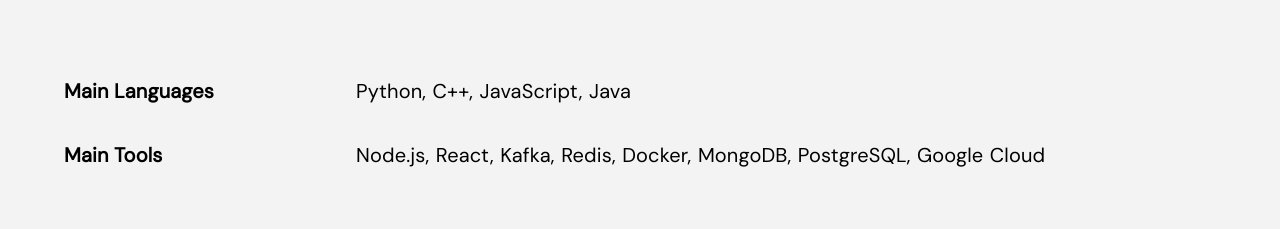
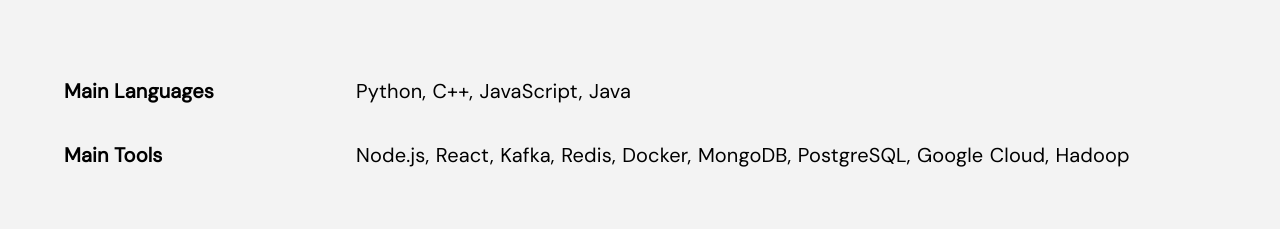
Before and after one commit to CookieHoodie/cookiehoodie.github.io, a React (Create React App) app: page / in a window 1280 px wide. Shown: the part 1040-1269 px from the top of the page. Built offline with nearby package versions, Linux system fonts and the light colour scheme.

Commit message:
Update skills

```diff
--- a/src/Skills.js
+++ b/src/Skills.js
@@ -9,7 +9,7 @@
   {
     title: "Main Tools",
     details:
-      "Node.js, React, Kafka, Redis, Docker, MongoDB, PostgreSQL, Google Cloud",
+      "Node.js, React, Kafka, Redis, Docker, MongoDB, PostgreSQL, Google Cloud, Hadoop",
   },
 ];
 
```
